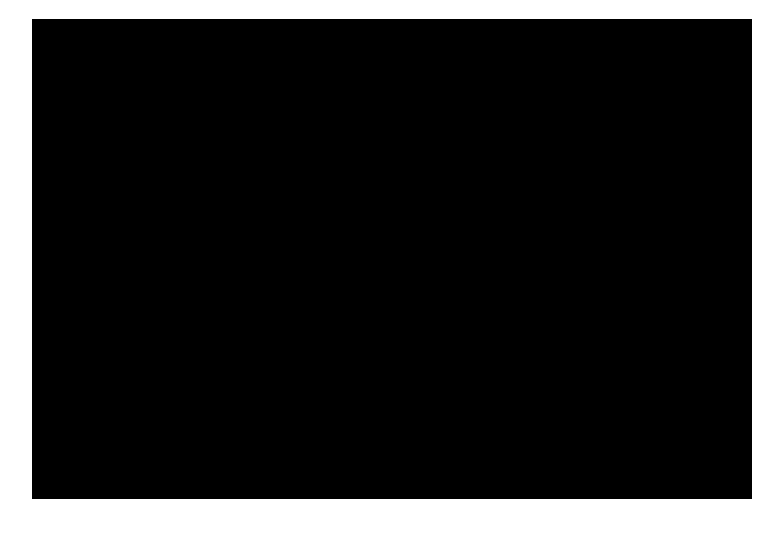
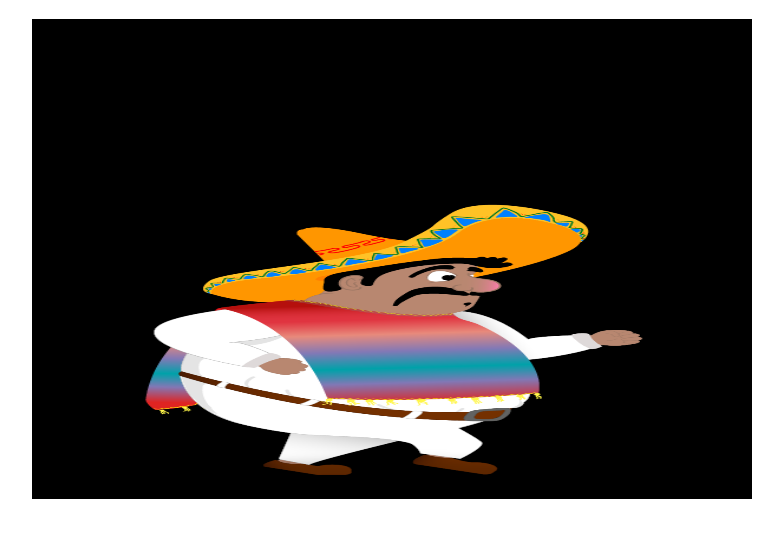
Before and after one commit to lars878/El-Pollo-Loco-, a plain HTML site: page index.html in a window 1280 px wide. Shown: the part 69-606 px from the top of the page, without its empty margins (248-1031 px from the left). Drawn offline with Linux system fonts and the light colour scheme.

Commit message:
feat: add img and pos of the image

```diff
--- a/JavaScript/game.js
+++ b/JavaScript/game.js
@@ -0,0 +1,13 @@
+let canvas;
+let ctx;
+let character = new Image();
+
+function init() {
+    canvas = document.getElementById('canvas');
+    ctx = canvas.getContext('2d');
+    character.src = '../img/2_character_pepe/2_walk/W-21.png';
+
+    character.onload = () => {
+        ctx.drawImage(character, 0, 0, character.width, character.height, 0, 0, canvas.width, canvas.height);
+    }
+}
--- a/index.html
+++ b/index.html
@@ -10,9 +10,9 @@
 </head>
 
 
-<body>
+<body onload="init()">
     <h1>El Pollo Loco</h1>
-    <canvas width="720" height="480"></canvas>
+    <canvas id="canvas" width="720" height="480"></canvas>
 
 </body>
 </html>
```
